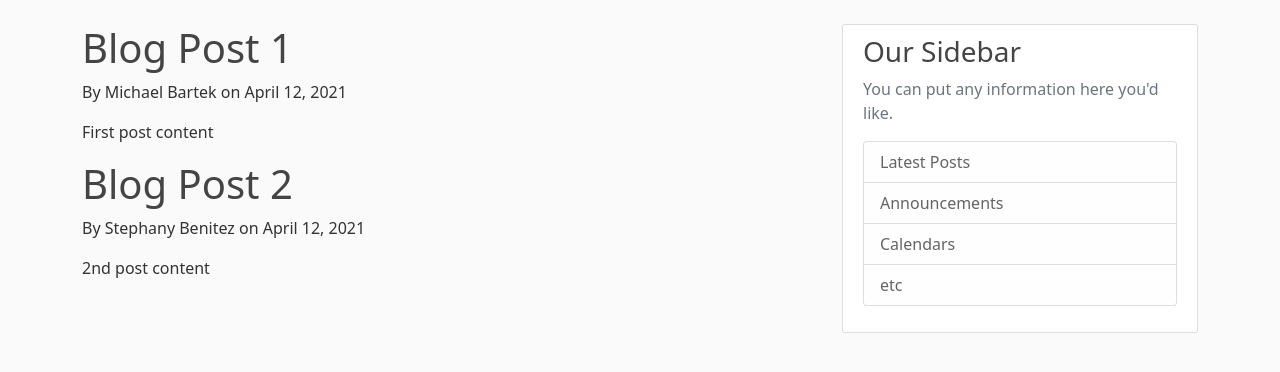
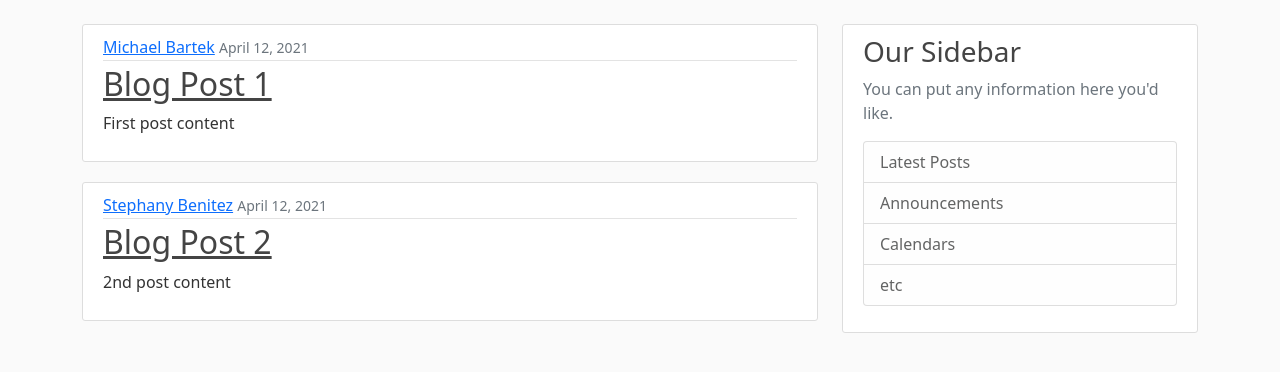
Before and after one commit to Hoybaby/django-python-app, a Django app: page / in a window 1280 px wide. Shown: the part 56-428 px from the top of the page. Run offline with Django 3.2, Linux system fonts and the light colour scheme; some libraries are stand-ins or nearby versions.

Commit message:
took away the simple way to display my sample posts and added the proper code and semantic tags

```diff
--- a/blog/templates/blog/home.html
+++ b/blog/templates/blog/home.html
@@ -4,9 +4,16 @@
     <!-- using Jinja notation to write code -->
     <!-- this post is the key for the dictionary i created in my  -->
     {% for post in posts %}
-        <h1>{{post.title}}</h1>
-        <p>By {{post.author}} on {{ post.date_posted}}</p>
-        <p>{{post.content}}</p>
+        <article class="media content-section">
+            <div class="media-body">
+            <div class="article-metadata">
+                <a class="mr-2" href="#">{{ post.author }}</a>
+                <small class="text-muted">{{ post.date_posted }}</small>
+            </div>
+            <h2><a class="article-title" href="#">{{ post.title }}</a></h2>
+            <p class="article-content">{{ post.content }}</p>
+            </div>
+        </article>
     {% endfor %}
 
     {%  endblock content %}
```
